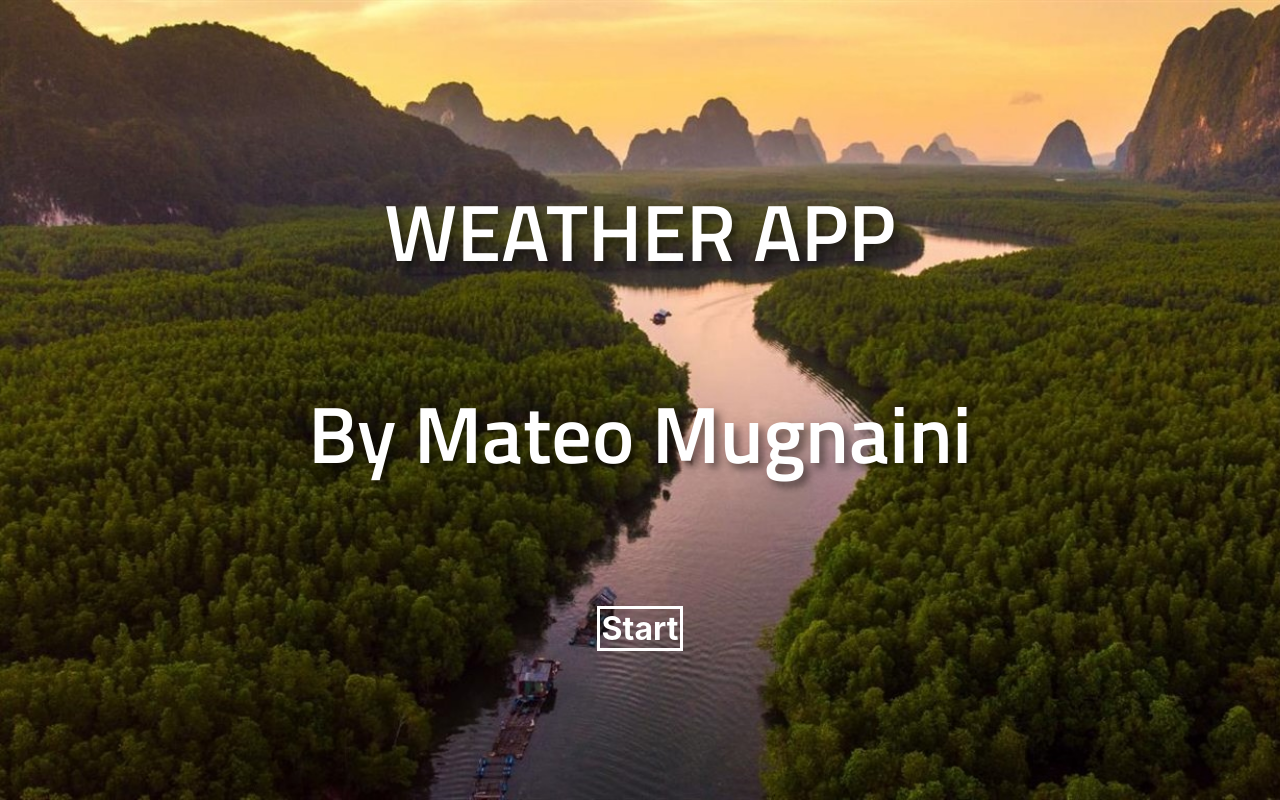
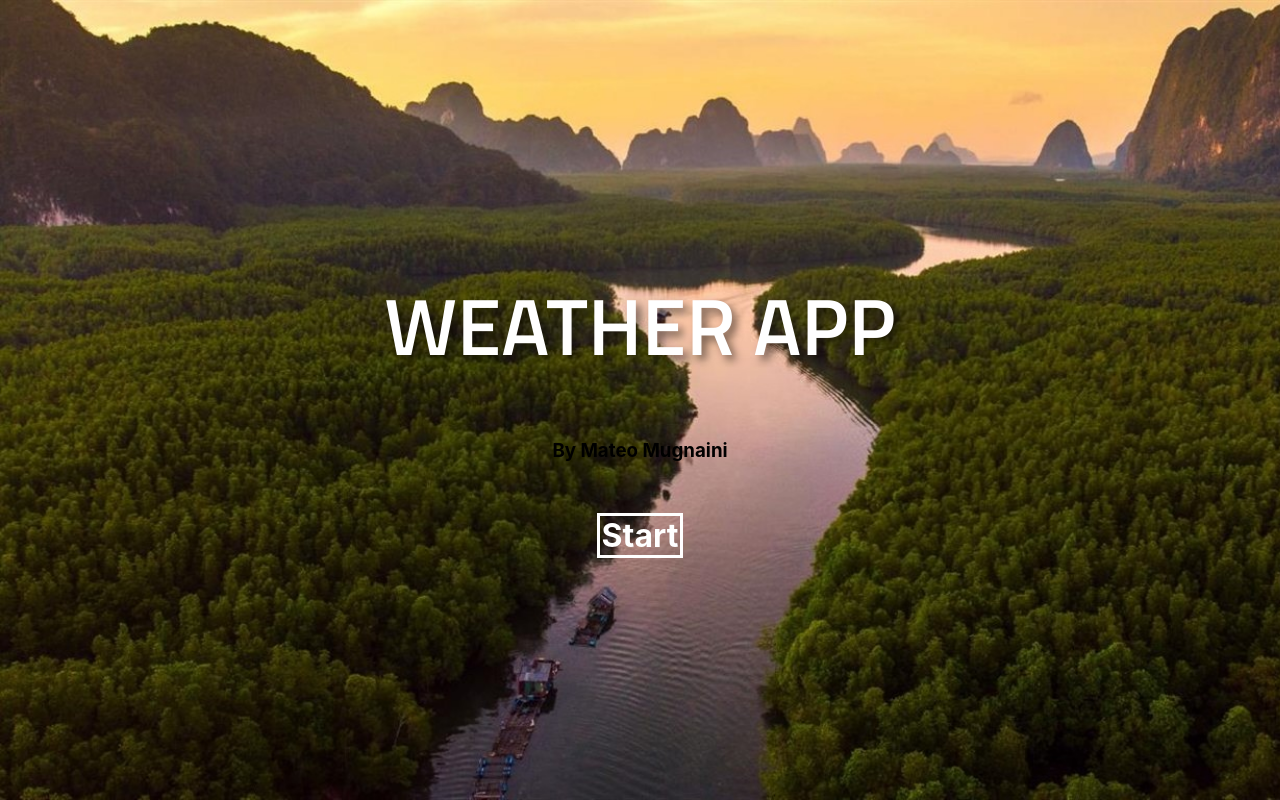
Before and after one commit to mateo-mugnaini/Weather-APP, a React (Create React App) app: page / in a window 1280 px wide. Built offline with nearby package versions, Linux system fonts and the light colour scheme.

Commit message:
Correccion de errores 3

```diff
--- a/src/Components/LandingPage/LandingPage.js
+++ b/src/Components/LandingPage/LandingPage.js
@@ -13,7 +13,7 @@ const LandingPage = () => {
     <div className={styles.Contenedor_General}>
       <div className={styles.Contenedor_Titulo}>
         <h1 className={styles.Titulo}>WEATHER APP</h1>
-        <h3 className={styles.Titulo}>By Mateo Mugnaini</h3>
+        <h3 className={styles.Subtitulo}>By Mateo Mugnaini</h3>
       </div>
       <div className={styles.Contenedor_Btn}>
         <Link className={styles.Link} to="/home">
```
